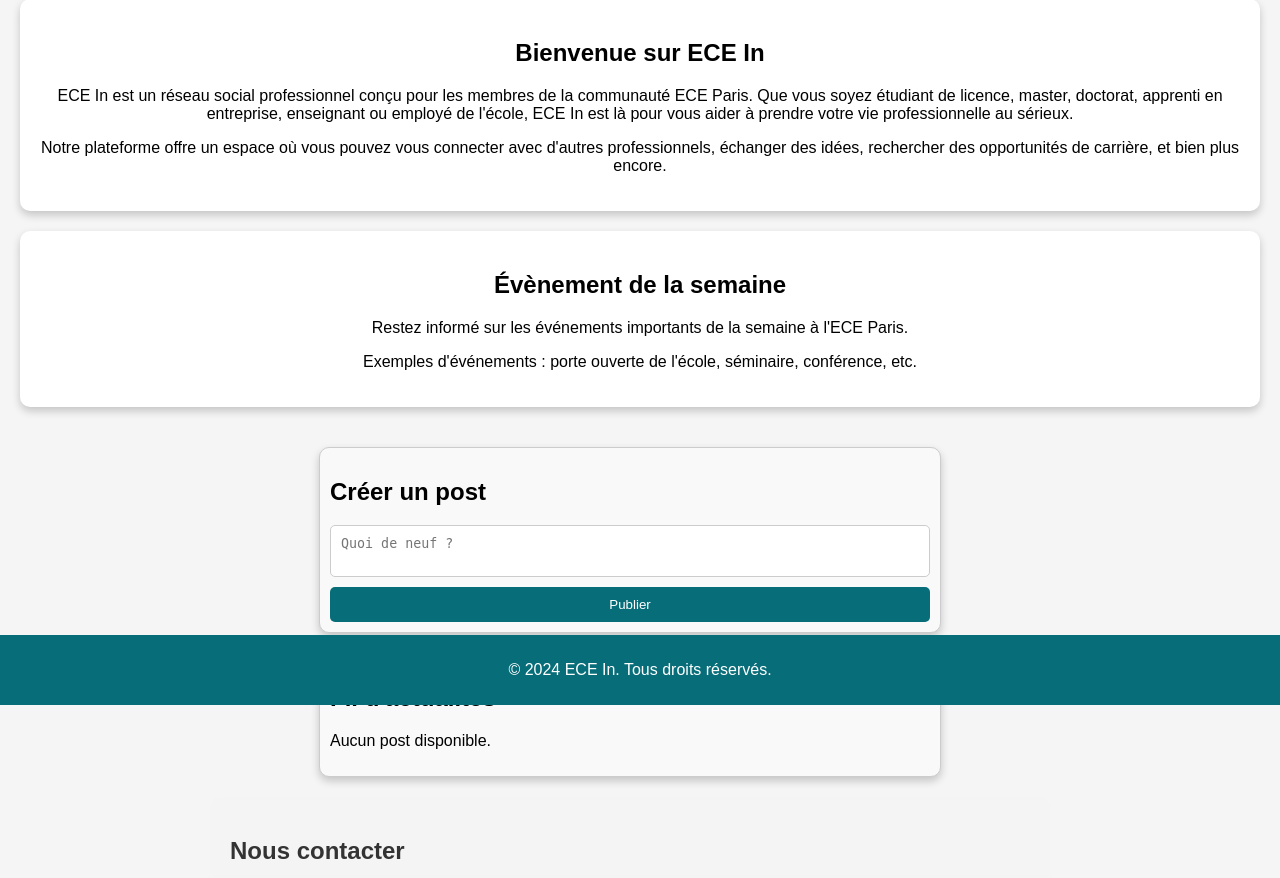
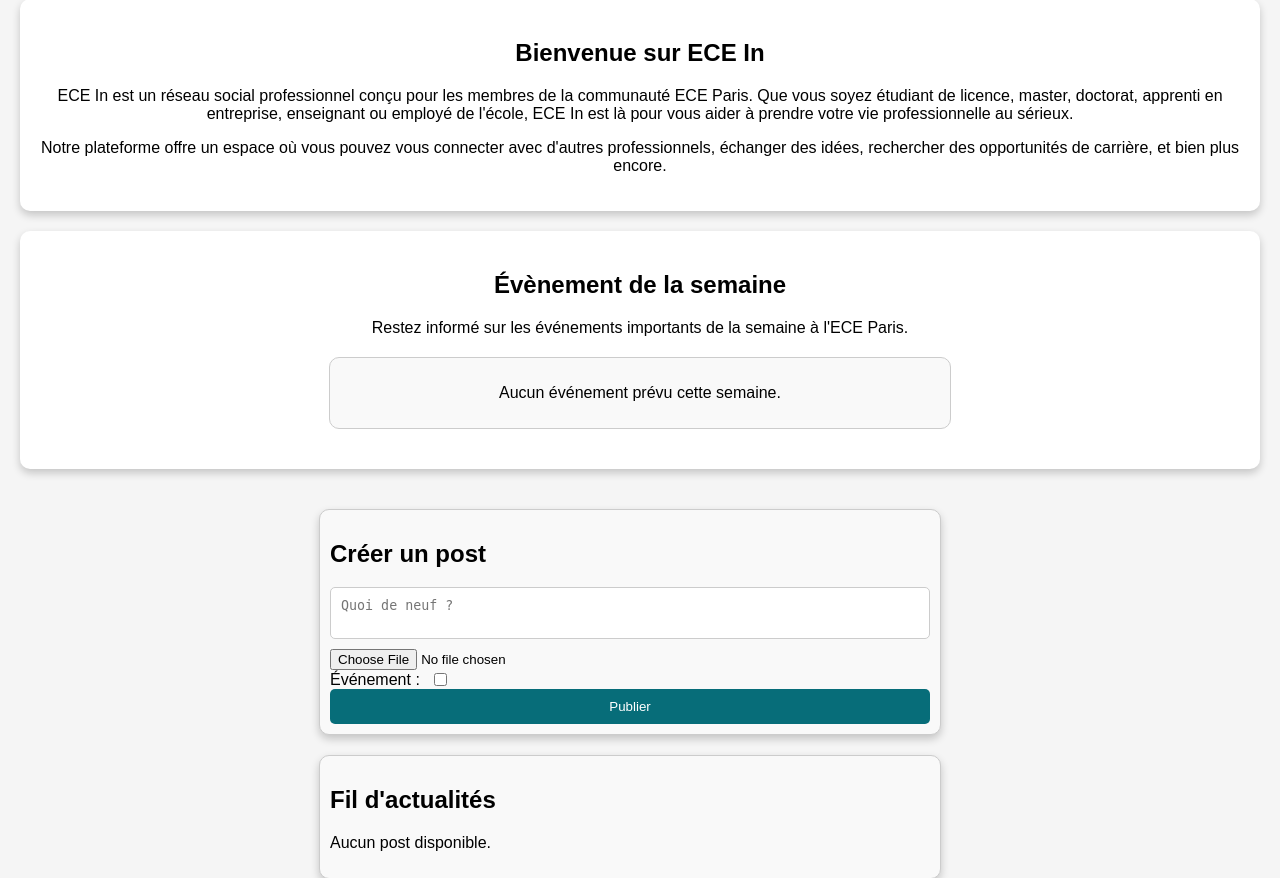
Before and after one commit to maylis211/Projet-ECE-In, a PHP site: page /accueil.php in a window 1280 px wide. Shown: the part 95-973 px from the top of the page. Run offline with PHP 8.4, Linux system fonts and the light colour scheme; data comes from the database, SQL or seed files in the repository; tables that the repository leaves empty or names only in its code hold one stand-in row (values such as "Sample post").

Commit message:
Création des événements depuis la création de post Début d'affichage des événements

```diff
--- a/Connexion/accueil.css
+++ b/Connexion/accueil.css
@@ -13,6 +13,16 @@ header {
     justify-content: space-between;
     padding: 10px 20px;
 }
+.event-container {
+    display: flex;
+    align-items: center; /* Aligne les éléments verticalement */
+}
+
+.event-container label {
+    margin-right: 10px; /* Ajoute un espace entre le texte et la case à cocher */
+}
+
+
 
 .event {
     text-align: center;
--- a/Connexion/accueil.js
+++ /dev/null
@@ -1,30 +0,0 @@
-let currentSlide = 0;
-
-function showSlide(index) {
-    const slides = document.querySelectorAll('.carousel-slide');
-    if (index >= slides.length) {
-        currentSlide = 0;
-    } else if (index < 0) {
-        currentSlide = slides.length - 1;
-    } else {
-        currentSlide = index;
-    }
-    slides.forEach((slide, i) => {
-        slide.style.opacity = i === currentSlide ? '1' : '0';
-    });
-}
-
-function nextSlide() {
-    showSlide(currentSlide + 1);
-}
-
-function prevSlide() {
-    showSlide(currentSlide - 1);
-}
-
-document.addEventListener('DOMContentLoaded', () => {
-    showSlide(currentSlide);
-    setInterval(() => {
-        nextSlide();
-    }, 3000);
-});
--- a/Connexion/accueil.php
+++ b/Connexion/accueil.php
@@ -15,15 +15,52 @@ if ($conn->connect_error) {
 if (isset($_POST['submit'])) {
     $username = $_SESSION['username'];
     $content = $conn->real_escape_string($_POST['content']);
+    $is_event = isset($_POST['is_event']) ? 1 : 0; // Vérifie si la case à cocher est cochée
 
-    $sql_insert_post = "INSERT INTO posts (username, content) VALUES ('$username', '$content')";
+    $date_debut = $is_event ? $conn->real_escape_string($_POST['date_debut']) : NULL;
+    $date_fin = $is_event ? $conn->real_escape_string($_POST['date_fin']) : NULL;
+
+    // Initialiser le chemin de l'image à une valeur vide par défaut
+    $image_path = '';
+
+    // Vérifier si un fichier a été téléchargé
+    if (isset($_FILES['image']) && $_FILES['image']['error'] === UPLOAD_ERR_OK) {
+        // Déplacer le fichier téléchargé vers un emplacement de stockage approprié
+        $target_dir = "images/";
+        $target_file = $target_dir . basename($_FILES['image']['name']);
+        if (move_uploaded_file($_FILES['image']['tmp_name'], $target_file)) {
+            // Enregistrez le chemin de l'image dans la base de données
+            $image_path = $target_file;
+        } else {
+            echo "Erreur lors du téléchargement de l'image.";
+        }
+    }
+
+    // Insérer le post avec ou sans image et avec ou sans dates d'événement
+    $sql_insert_post = "INSERT INTO posts (username, content, is_event, date_debut, date_fin, image) VALUES ('$username', '$content', '$is_event', '$date_debut', '$date_fin', '$image_path')";
     if ($conn->query($sql_insert_post) === TRUE) {
         echo "Post créé avec succès.";
     } else {
         echo "Erreur lors de la création du post: " . $conn->error;
     }
 }
+
+// Obtenir la date de début et de fin de la semaine actuelle
+$start_week = date("Y-m-d", strtotime('monday this week'));
+$end_week = date("Y-m-d", strtotime('sunday this week'));
+
+// Sélectionner les événements de la semaine
+$sql_events = "SELECT content, date_debut, date_fin, image FROM posts WHERE is_event = 1 AND date_debut >= '$start_week' AND date_fin <= '$end_week'";
+$result_events = $conn->query($sql_events);
+
+$events = [];
+if ($result_events->num_rows > 0) {
+    while ($row_event = $result_events->fetch_assoc()) {
+        $events[] = $row_event;
+    }
+}
 ?>
+
 <!DOCTYPE html>
 <html lang="fr">
 <head>
@@ -37,7 +74,7 @@ if (isset($_POST['submit'])) {
             height: 50px;
             border-radius: 50%;
         }
-        .create-post, .feed, .post {
+        .create-post, .feed, .post, .event-list {
             margin: 20px auto;
             max-width: 600px;
             padding: 10px;
@@ -61,6 +98,37 @@ if (isset($_POST['submit'])) {
             color: #777;
         }
     </style>
+    <script>
+        // JavaScript pour le carrousel
+        const carouselSlide = document.querySelector('.carousel-slide');
+        const carouselItems = document.querySelectorAll('.carousel-item');
+        const prevBtn = document.querySelector('.carousel-prev');
+        const nextBtn = document.querySelector('.carousel-next');
+
+        let counter = 0;
+        const size = carouselItems[0].clientWidth;
+
+        prevBtn.addEventListener('click', () => {
+            counter--;
+            if (counter < 0) counter = carouselItems.length - 1;
+            updateCarousel();
+        });
+
+        nextBtn.addEventListener('click', () => {
+            counter++;
+            if (counter >= carouselItems.length) counter = 0;
+            updateCarousel();
+        });
+
+        function updateCarousel() {
+            carouselSlide.style.transform = `translateX(${-size * counter}px)`;
+        }
+        function toggleEventDates() {
+            var eventCheckbox = document.getElementById('is_event');
+            var dateFields = document.getElementById('date_fields');
+            dateFields.style.display = eventCheckbox.checked ? 'block' : 'none';
+        }
+    </script>
 </head>
 <body>
     <header>
@@ -87,7 +155,24 @@ if (isset($_POST['submit'])) {
         <section class="event">
             <h2>Évènement de la semaine</h2>
             <p>Restez informé sur les événements importants de la semaine à l'ECE Paris.</p>
-            <p>Exemples d'événements : porte ouverte de l'école, séminaire, conférence, etc.</p>
+            <div class="event-list">
+            <?php
+if (count($events) > 0) {
+    foreach ($events as $event) {
+        echo "<div class='event-item'>";
+        // Affiche l'image de l'événement en utilisant le chemin stocké dans la base de données
+        echo "<img src='" . $event['image'] . "' alt='Image de l'événement'>";
+        echo "<p><strong>Événement :</strong> " . $event['content'] . "</p>";
+        echo "<p><strong>Début :</strong> " . $event['date_debut'] . "</p>";
+        echo "<p><strong>Fin :</strong> " . $event['date_fin'] . "</p>";
+        echo "</div>";
+    }
+} else {
+    echo "<p>Aucun événement prévu cette semaine.</p>";
+}
+?>
+
+            </div>
         </section>
         <div class="main-content">
             <div class="left-content">
@@ -105,8 +190,20 @@ if (isset($_POST['submit'])) {
                         }
                     }
                     ?>
-                    <form method="POST" action="">
+                    <form method="POST" action="" enctype="multipart/form-data">
                         <textarea name="content" placeholder="Quoi de neuf ?" required></textarea>
+                        <input type="file" name="image">
+                        <div class="event-container">
+                            <label for="is_event">Événement :</label>
+                            <input type="checkbox" id="is_event" name="is_event" onchange="toggleEventDates()">
+                        </div>
+
+                        <div id="date_fields" style="display:none;">
+                            <label for="date_debut">Date de début :</label>
+                            <input type="date" id="date_debut" name="date_debut">
+                            <label for="date_fin">Date de fin :</label>
+                            <input type="date" id="date_fin" name="date_fin">
+                        </div>
                         <button type="submit" name="submit">Publier</button>
                     </form>
                 </section>
@@ -114,7 +211,7 @@ if (isset($_POST['submit'])) {
                 <section class="feed">
                     <h2>Fil d'actualités</h2>
                     <?php
-                    $sql_posts = "SELECT posts.content, posts.created_at, utilisateur.username, utilisateur.photoProfil FROM posts JOIN utilisateur ON posts.username = utilisateur.username ORDER BY posts.created_at DESC";
+                    $sql_posts = "SELECT posts.content, posts.created_at, posts.image, utilisateur.username, utilisateur.photoProfil FROM posts JOIN utilisateur ON posts.username = utilisateur.username ORDER BY posts.created_at DESC";
                     $result_posts = $conn->query($sql_posts);
 
                     if ($result_posts->num_rows > 0) {
@@ -124,6 +221,9 @@ if (isset($_POST['submit'])) {
                             echo "<div class='post-content'>";
                             echo "<h3>".$row_post['username']."</h3>";
                             echo "<p>".$row_post['content']."</p>";
+                            if (!empty($row_post['image'])) {
+                                echo "<img src='".$row_post['image']."' alt='Image du post' style='max-width:100%;'>";
+                            }
                             echo "<span class='timestamp'>".$row_post['created_at']."</span>";
                             echo "</div>";
                             echo "</div>";
@@ -141,17 +241,13 @@ if (isset($_POST['submit'])) {
                     <li>Téléphone: +33 1 23 45 67 89</li>
                     <li>Adresse: 10 Rue Sextius Michel, 75015 Paris, France</li>
                 </ul>
-                <iframe src="https://www.google.com/maps/embed?pb=!1m18!1m12!1m3!1d2625.816863599406!2d2.2914572156740104!3d48.83747107928404!2m3!1f0!2f0!3f0!3m2!1i1024!2i768!4f13.1!3m3!1m2!1s0x47e67161ec115303%3A0x20b44f189d292990!2s10%20Rue%20Sextius%20Michel%2C%2075015%20Paris%2C%20France!5e0!3m2!1sen!2sus!4v1622003223999!5m2!1sen!2sus" width="600" height="450" style="border:0;" allowfullscreen="" loading="lazy"></iframe>
+                <iframe src="https://www.google.com/maps/embed?pb=!1m18!1m12!1m3!1d2625.816863599406!2d2.2914572156740104!3d48.83747107928404!2m3!1f0!2f0!3f0!3m2!1i1024!2i768!4f13.1!3m3!1m2!1s0x47e67161ec115303%3A0x20b44f189d292990!2s10%20Rue%20Sextius%20Michel%2C%2075015%20Paris%2C%20France!5e0!3m2!1sen!2sus!4v1622003223999!" width="600" height="450" style="border:0;" allowfullscreen="" loading="lazy"></iframe>
                 </section>
             </div>
         </div>
     </main>
-    <footer>
-        <p>&copy; 2024 ECE In. Tous droits réservés.</p>
-    </footer>
-    <script src="accueil.js"></script>
-</body>
-</html>
 <?php
 $conn->close();
 ?>
+</body>
+</html>
```
Also changed, not shown: Connexion/images/images.jpg (added).
